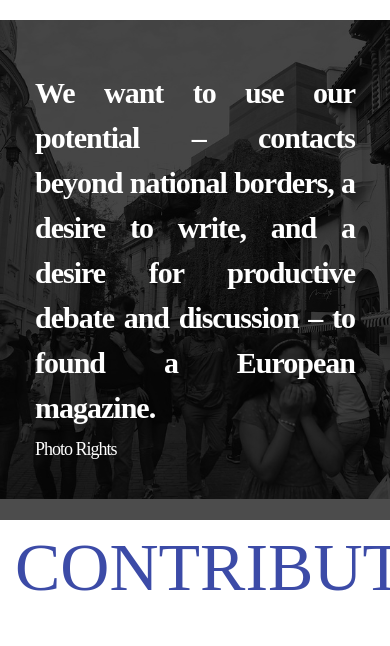
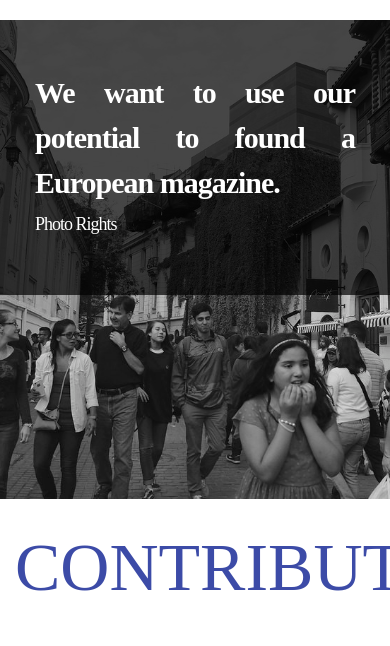
Before and after one commit to catasaw/odisseia, a Django app: template magazine/templates/magazine/welcome_homepage_view.html in a window 390 px wide; the page is wider, and only the part inside the window is pictured. Shown: the part 161-807 px from the top of that part. Run offline with Django 3.2, Linux system fonts and the light colour scheme; the template is opened without the code that fills it: most values are stand-ins (such as "Sample title", 1, 10 or a date in 2020); some libraries are stand-ins or nearby versions.

Commit message:
Set mobile view text shorter.

```diff
--- a/magazine/templates/magazine/welcome_homepage_view.html
+++ b/magazine/templates/magazine/welcome_homepage_view.html
@@ -16,7 +16,7 @@
 </div>
 <div class="mobile-show">
 <h2>
-<span>{% trans "We want to use our potential – contacts beyond national borders, a desire to write, and a desire for productive debate and discussion – to found a European magazine." %}
+<span>{% trans "We want to use our potential to found a European magazine." %}
 <span class='spacer'></span><br />
 <span class='spacer'></span><h4><a href="https://www.flickr.com/photos/mademoralesrodriguez/">Photo Rights</a></h4></span>
 </h2>
```
